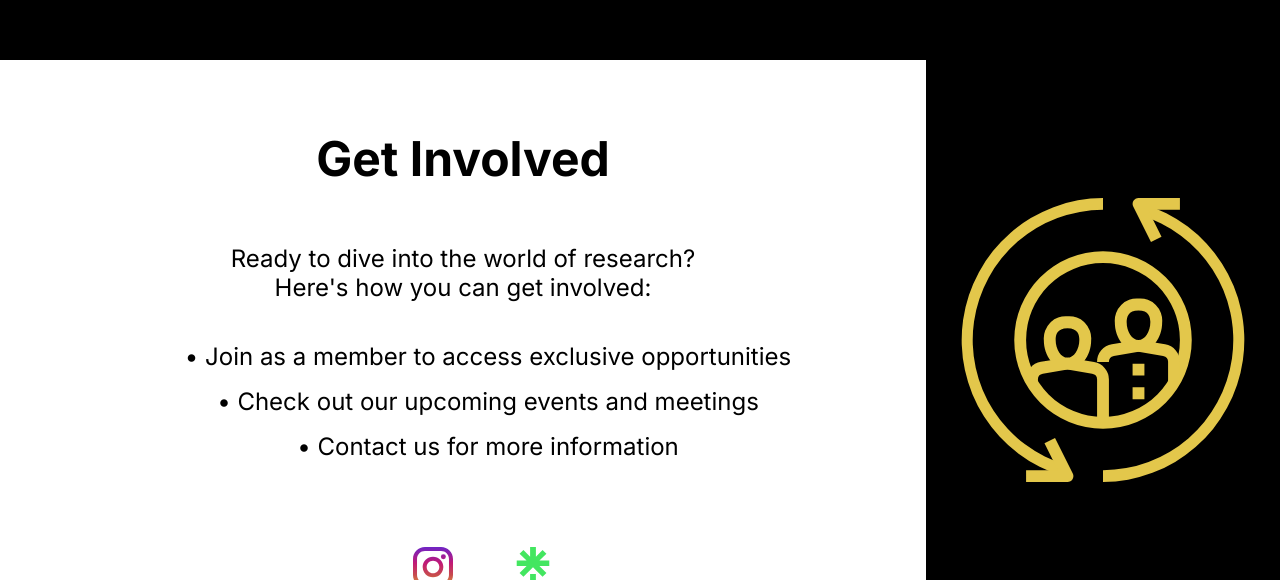
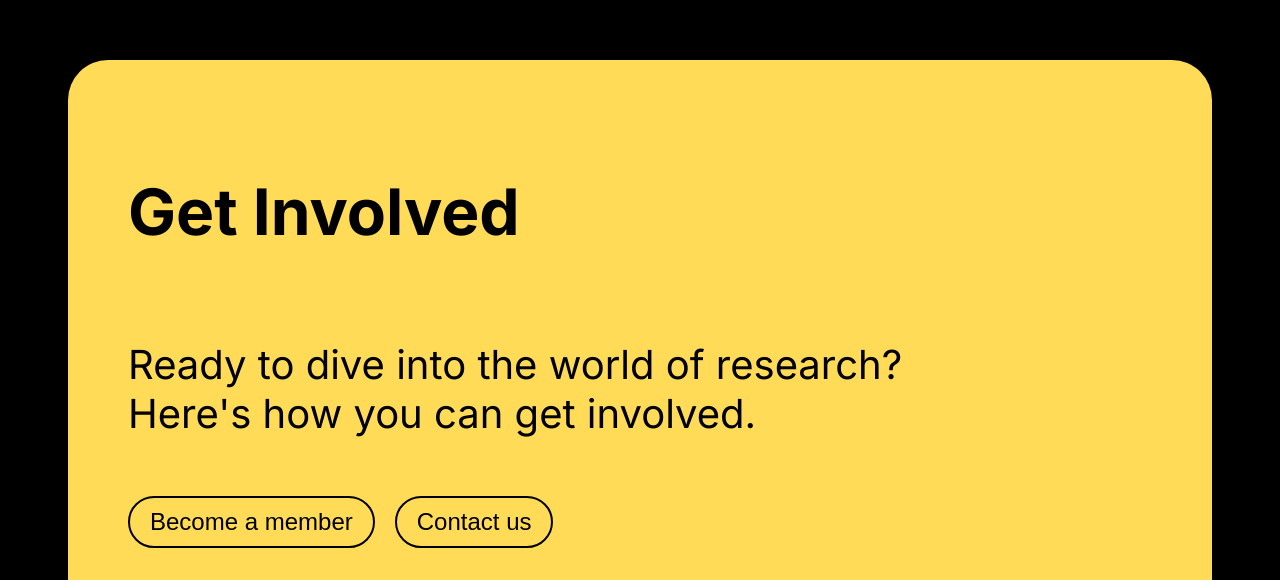
Before and after one commit to EeshitaDayani/URC, a Next.js app: page / in a window 1280 px wide. Shown: the part 2220-2800 px from the top of the page. Built offline with nearby package versions, Linux system fonts and the light colour scheme.

Commit message:
Updated GetInvolved UI

```diff
--- a/app/globals.css
+++ b/app/globals.css
@@ -1,5 +1,9 @@
 body {
     margin: 0;
+}
+
+html {
+    background-color: black;
 }
 
 * {
--- a/src/components/GetInvolvedSection.tsx
+++ b/src/components/GetInvolvedSection.tsx
@@ -5,22 +5,16 @@ import styles from '../styles/GetInvolvedSection.module.css';
 const GetInvolvedSection: React.FC = () => {
   return (
     <div className={styles.getInvolvedSection}>
-      <div className={styles.getInvolvedLeftSection}>
-        <h2 className={styles.title}>Get Involved</h2>
-        <p className={styles.paragraph}>Ready to dive into the world of research? <br />Here's how you can get involved:</p>
-        <ul className={styles.list}>
-          <li className={styles.listItem}> <span>&#8226;</span> Join as a member to access exclusive opportunities</li>
-          <li className={styles.listItem}> <span>&#8226;</span> Check out our upcoming events and meetings</li>
-          <li className={styles.listItem}> <span>&#8226;</span> Contact us for more information</li>
-        </ul>
-        <div className={styles.icons}>
-          {/* Placeholder icons go here */}
-          <img src='./instagram.svg' />
-          <img src='./linktree.svg' />
-        </div>
+      <h2 className={styles.title}>Get Involved</h2>
+      <p className={styles.paragraph}>Ready to dive into the world of research? <br />Here's how you can get involved.</p>
+      <div className={styles.buttons}>
+        <button className={styles.button}>Become a member</button>
+        <button className={styles.button}>Contact us</button>
       </div>
-      <div className={styles.getInvolvedRightSection}>
-        <img src='./social.svg' />
+      <div className={styles.icons}>
+        {/* Placeholder icons go here */}
+        <img src='./instagram.svg' alt="Instagram Icon" />
+        <img src='./linktree.svg' alt="Linktree Icon" />
       </div>
     </div>
   );
--- a/src/styles/GetInvolvedSection.module.css
+++ b/src/styles/GetInvolvedSection.module.css
@@ -2,58 +2,52 @@
   z-index: 0;
   position: relative;
   height: 70vh;
-  width: 100%;
-  display: flex;
-  flex-direction: row;
-}
-
-.getInvolvedLeftSection {
-  width: 70%; /* Set width to 70% for left section */
+  width: 80%;
+  margin: 0 auto 40px auto;
   display: flex;
   flex-direction: column;
-  justify-content: center;
-  align-items: center;
-  text-align: center;
-  background-color: #fff;
-  color: #000;
+  justify-content: space-between;
+  align-items: flex-start;
+  text-align: left;
+  background-color: #FFDB58;
+  color: black;
   overflow: hidden;
-  padding: 50px;
-}
-
-.getInvolvedRightSection {
-  width: 30%; /* Set width to 30% for right section */
-  background-color: #000;
-  color: #E3C74B; /* Yellow Text Color */
-  display: flex;
-  align-items: center;
-  justify-content: center;
-}
-
-.getInvolvedRightSection img {
-  width: 80%; /* Make sure the image takes the full width of the container */
-  height: auto;
-  fill: #E3C74B; /* Use fill property for SVG images */
+  border-radius: 40px;
+  padding: 60px;
 }
 
 .title {
-  font-size: 3rem;
+  font-size: 4rem;
   margin-bottom: 2rem;
 }
 
 .paragraph {
-  font-size: 1.5rem;
+  font-size: 2.5rem;
+  font-size: 300;
   margin-bottom: 2.5rem;
 }
 
-.list {
-  list-style-type: none;
-  padding-left: 50px;
-  margin: 0;
+.buttons {
+  display: flex;
+  gap: 20px; /* Adjust the gap between buttons as needed */
 }
 
-.listItem {
+.button {
+  padding: 10px 20px;
+  border: 2px solid #000; /* Black border */
+  border-radius: 30px;
   font-size: 1.5rem;
-  margin-bottom: 1rem;
+  cursor: pointer;
+  background-color: #FFDB58; /* Yellow background color */
+  color: #000; /* Black text color */
+  transition: background-color 0.3s, color 0.3s; /* Smooth transition effect */
+
+  /* Add any additional styles you want for the buttons */
+}
+
+.button:hover {
+  background-color: #000; /* Black background color on hover */
+  color: #FFDB58; /* Yellow text color on hover */
 }
 
 .icons img {
```
